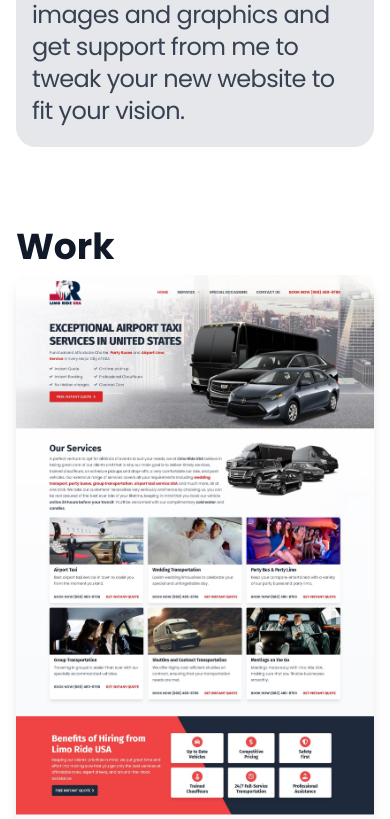
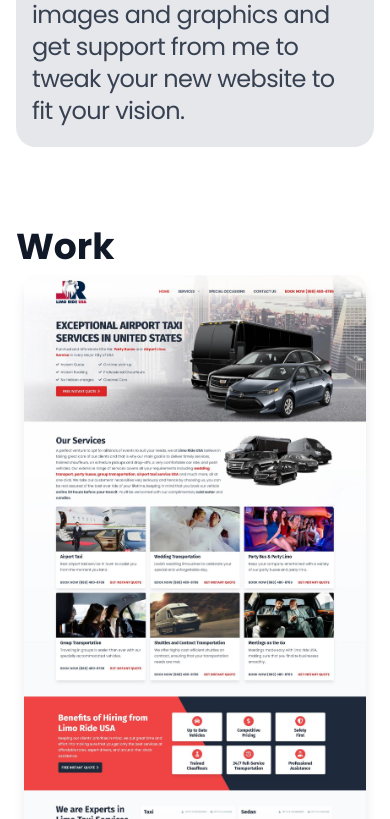
Before and after one commit to saadkhaan/pixels, a Next.js app: page / in a window 390 px wide. Shown: the part 4111-4930 px from the top of the page. Built offline with nearby package versions, Linux system fonts and the light colour scheme.

Commit message:
padding added

```diff
--- a/pages/index.js
+++ b/pages/index.js
@@ -216,7 +216,7 @@
           <h2 className="text-4xl md:text-[40px] sm:text-6xl font-bold sm:leading-tight text-gray-900 mb-2">
             Work
           </h2>
-          <div className="grid grid-cols-1 sm:grid-cols-2 gap-6">
+          <div className="grid grid-cols-1 sm:grid-cols-2 gap-6 px-2 sm:px-0">
             <div className="card-container">
               <div className="sm:h-[30rem] rounded-xl shadow-lg overflow-hidden mb-6 transform transition-all hover:shadow-xl">
                 <a href="https://limorideusa.com" target="_blank">
```
